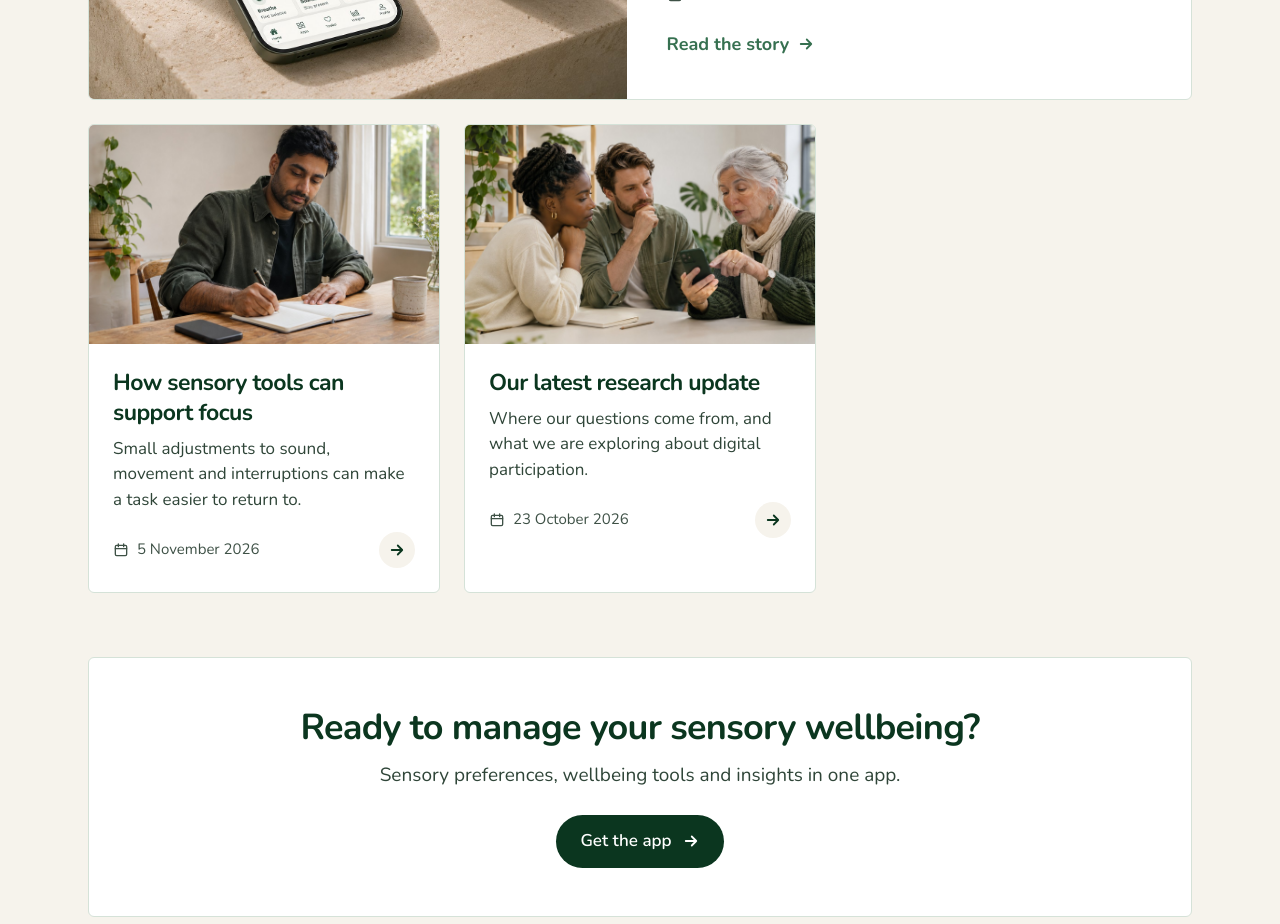
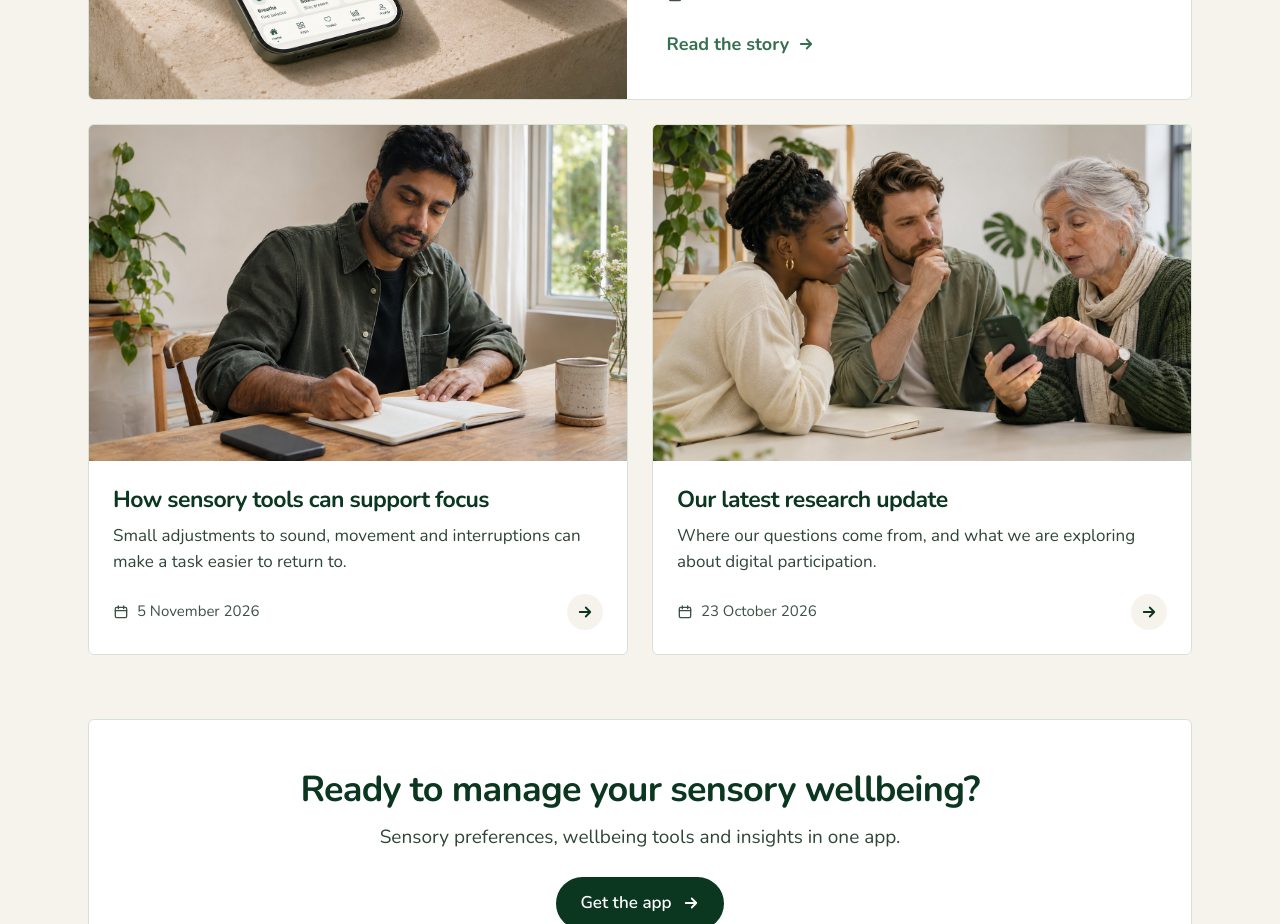
Before and after one commit to alihumdard/nurotok, a Next.js app: page /news in a window 1280 px wide. Shown: the part 900-1824 px from the top of the page. Built offline with nearby package versions, Linux system fonts and the light colour scheme.

Commit message:
News: two stories after the lead fill the row rather than leaving a gap
Co-Authored-By: Claude Opus 5 <noreply@anthropic.com>

```diff
--- a/app/news/page.tsx
+++ b/app/news/page.tsx
@@ -98,7 +98,7 @@ export default function NewsPage() {
 
           {/* The rest */}
           {rest.length > 0 && (
-            <div className="mt-6 grid gap-6 sm:grid-cols-2 lg:grid-cols-3">
+            <div className={`mt-6 grid gap-6 sm:grid-cols-2 ${rest.length > 2 ? "lg:grid-cols-3" : ""}`}>
               {rest.map(n => (
                 <a
                   key={n.slug}
```
